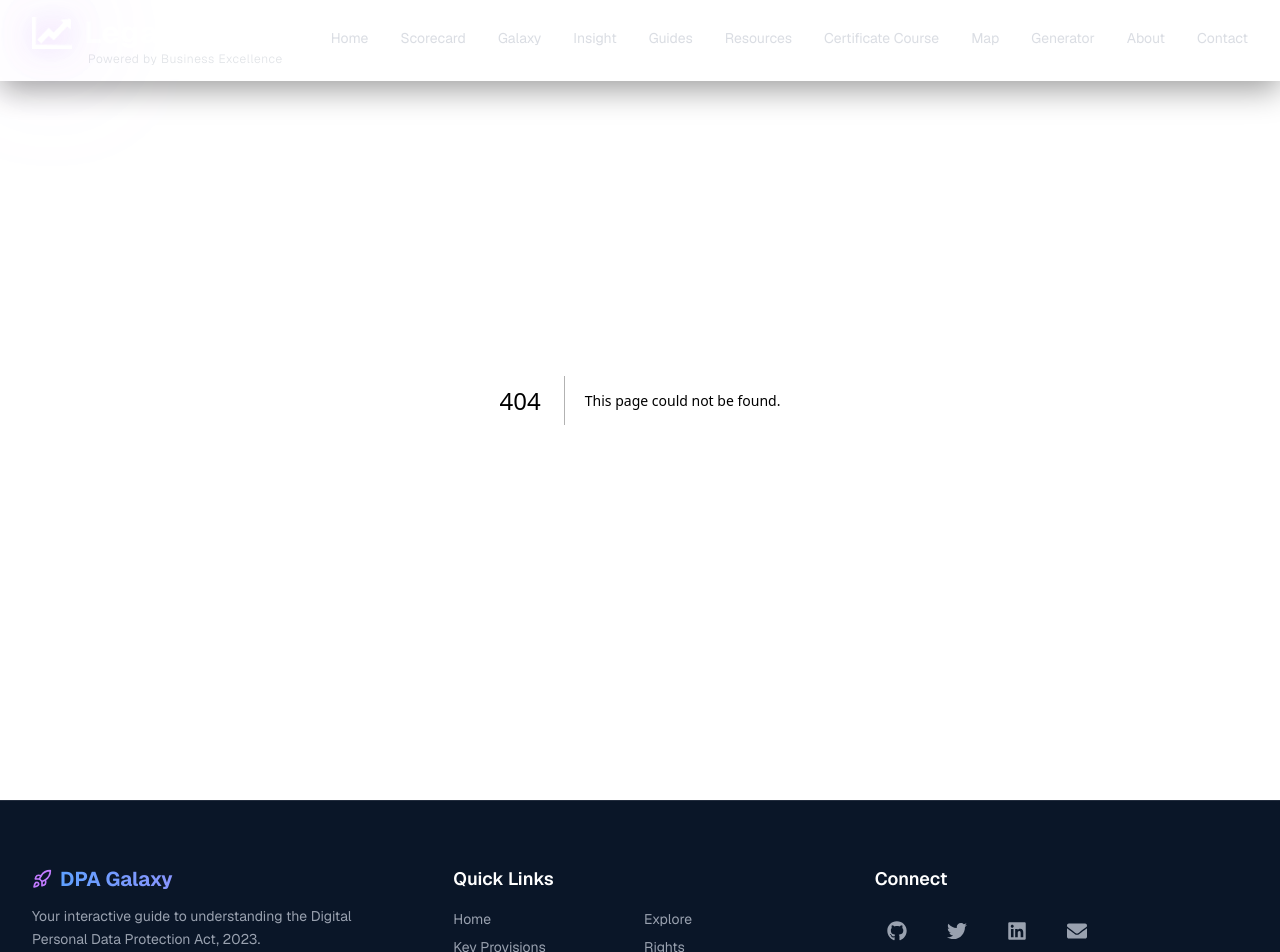
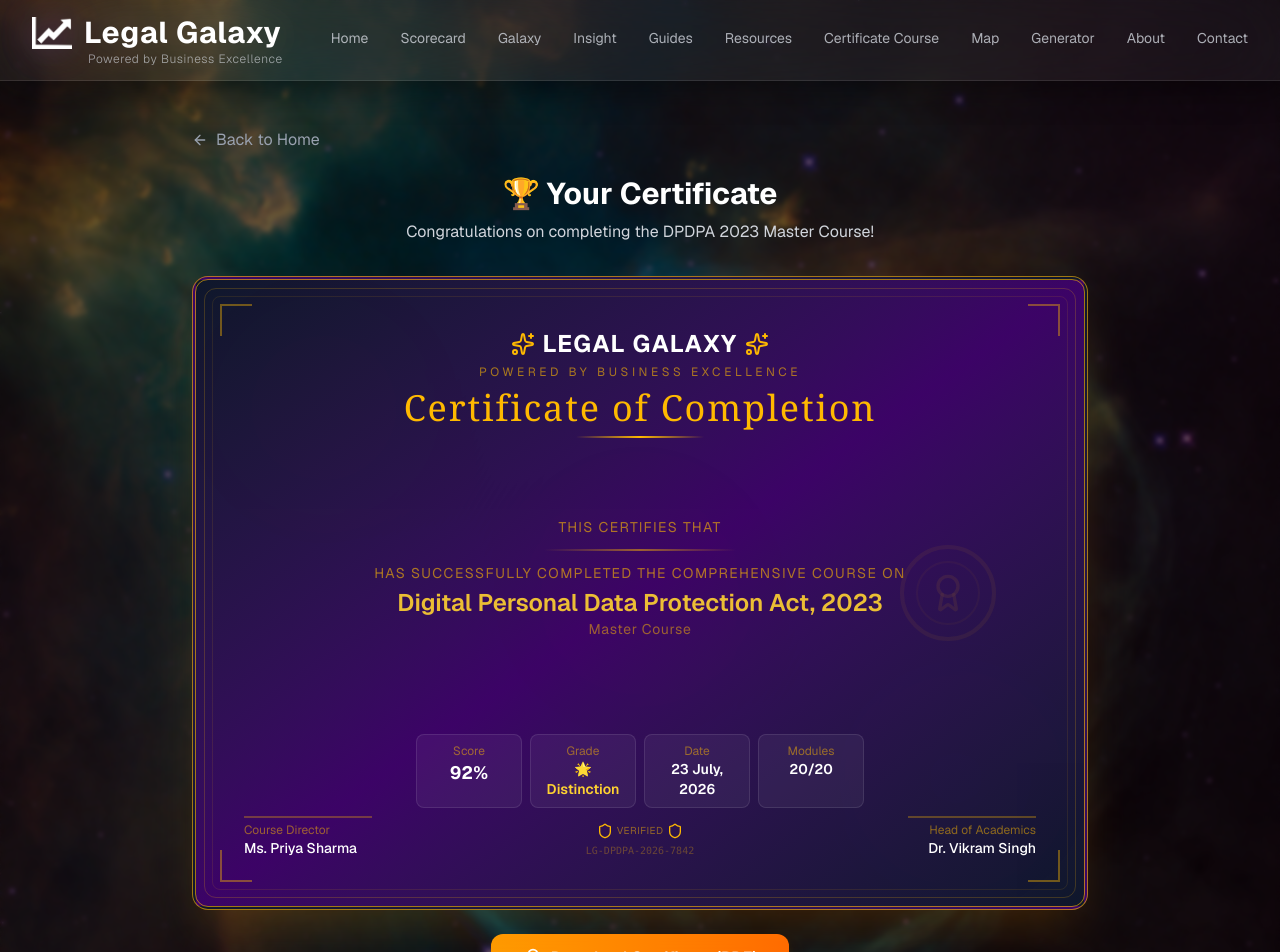
Before and after one commit to yashkulshrestha1102/data-protection-galaxy, a Next.js app: page /certificate in a window 1280 px wide. Before the commit this address had no page. Shown: the top 952 px of the page. Built offline with nearby package versions, Linux system fonts and the light colour scheme.

Commit message:
feat: add certificate page with download option, certificate component

```diff
--- /dev/null
+++ b/app/certificate/page.tsx
@@ -0,0 +1,50 @@
+"use client";
+
+import { useEffect, useState } from 'react';
+import Link from 'next/link';
+import { ArrowLeft } from 'lucide-react';
+import Certificate from '@/components/certificate/Certificate';
+
+export default function CertificatePage() {
+  const [userData, setUserData] = useState({
+    name: 'John Doe',
+    score: 92,
+    date: '23 July, 2026',
+    duration: '120 Hours',
+    modulesCompleted: 20,
+    totalModules: 20,
+    certificateId: 'LG-DPDPA-2026-7842'
+  });
+
+  // Load from localStorage or URL params
+  useEffect(() => {
+    const stored = localStorage.getItem('certificate_data');
+    if (stored) {
+      try {
+        setUserData(JSON.parse(stored));
+      } catch {}
+    }
+  }, []);
+
+  return (
+    <div className="min-h-screen text-white flex flex-col items-center px-4 pt-28 md:pt-32 pb-16 relative overflow-hidden">
+      <div className="absolute inset-0 -z-10 bg-cover bg-center bg-no-repeat" style={{ backgroundImage: "url('/images/home1.jpeg')" }}>
+        <div className="absolute inset-0 bg-black/60 backdrop-blur-[2px]" />
+      </div>
+
+      <div className="max-w-4xl w-full relative z-10">
+        <Link href="/" className="inline-flex items-center gap-2 text-gray-400 hover:text-white transition-colors mb-6 group">
+          <ArrowLeft className="w-4 h-4 group-hover:-translate-x-1 transition-transform" />
+          Back to Home
+        </Link>
+
+        <h1 className="text-3xl font-bold text-white mb-2 text-center">🏆 Your Certificate</h1>
+        <p className="text-gray-300 text-center mb-8">
+          Congratulations on completing the DPDPA 2023 Master Course!
+        </p>
+
+        <Certificate {...userData} />
+      </div>
+    </div>
+  );
+}
--- /dev/null
+++ b/components/certificate/Certificate.tsx
@@ -0,0 +1,169 @@
+"use client";
+
+import { useRef } from 'react';
+import { Award, Star, Shield, Sparkles, CheckCircle } from 'lucide-react';
+
+interface CertificateProps {
+  userName: string;
+  score: number;
+  date: string;
+  duration: string;
+  modulesCompleted: number;
+  totalModules: number;
+  certificateId: string;
+}
+
+export default function Certificate({
+  userName,
+  score,
+  date,
+  duration,
+  modulesCompleted,
+  totalModules,
+  certificateId
+}: CertificateProps) {
+  const certificateRef = useRef<HTMLDivElement>(null);
+
+  const getGrade = (score: number) => {
+    if (score >= 90) return '🌟 Distinction';
+    if (score >= 80) return '🏅 First Class';
+    if (score >= 70) return '🥈 Second Class';
+    return '🥉 Pass';
+  };
+
+  return (
+    <div className="flex flex-col items-center">
+      {/* Preview */}
+      <div
+        ref={certificateRef}
+        className="relative w-full max-w-4xl aspect-[1.414/1] bg-gradient-to-br from-slate-900 via-purple-950 to-slate-900 rounded-2xl border-4 border-double border-amber-400/60 shadow-2xl shadow-amber-500/20 p-8 md:p-12 overflow-hidden"
+      >
+        {/* Background Decorative Elements */}
+        <div className="absolute inset-0 opacity-5">
+          <div className="absolute top-0 left-0 w-64 h-64 bg-amber-400/20 rounded-full blur-3xl" />
+          <div className="absolute bottom-0 right-0 w-64 h-64 bg-purple-400/20 rounded-full blur-3xl" />
+          <div className="absolute top-1/2 left-1/2 -translate-x-1/2 -translate-y-1/2 w-96 h-96 bg-amber-500/10 rounded-full blur-3xl" />
+        </div>
+
+        {/* Border Decor */}
+        <div className="absolute inset-2 border border-amber-400/20 rounded-xl" />
+        <div className="absolute inset-4 border border-amber-400/10 rounded-lg" />
+
+        {/* Corner Decorations */}
+        <div className="absolute top-6 left-6 w-8 h-8 border-t-2 border-l-2 border-amber-400/40" />
+        <div className="absolute top-6 right-6 w-8 h-8 border-t-2 border-r-2 border-amber-400/40" />
+        <div className="absolute bottom-6 left-6 w-8 h-8 border-b-2 border-l-2 border-amber-400/40" />
+        <div className="absolute bottom-6 right-6 w-8 h-8 border-b-2 border-r-2 border-amber-400/40" />
+
+        <div className="relative z-10 h-full flex flex-col items-center justify-between text-center">
+          {/* Header */}
+          <div>
+            <div className="flex items-center justify-center gap-2 mb-1">
+              <Sparkles className="w-6 h-6 text-amber-400" />
+              <span className="text-2xl font-bold text-white tracking-wider">LEGAL GALAXY</span>
+              <Sparkles className="w-6 h-6 text-amber-400" />
+            </div>
+            <p className="text-xs text-amber-400/60 tracking-[0.3em] uppercase">
+              Powered by Business Excellence
+            </p>
+          </div>
+
+          {/* Seal */}
+          <div className="absolute right-10 top-1/2 -translate-y-1/2 opacity-20">
+            <div className="w-24 h-24 rounded-full border-4 border-amber-400/30 flex items-center justify-center">
+              <div className="w-16 h-16 rounded-full border-2 border-amber-400/20 flex items-center justify-center">
+                <Award className="w-10 h-10 text-amber-400/40" />
+              </div>
+            </div>
+          </div>
+
+          {/* Title */}
+          <div className="mt-2">
+            <h2 className="text-3xl md:text-4xl font-serif text-amber-400 tracking-wider">
+              Certificate of Completion
+            </h2>
+            <div className="w-32 h-0.5 bg-gradient-to-r from-transparent via-amber-400 to-transparent mx-auto mt-2" />
+          </div>
+
+          {/* Body */}
+          <div className="flex-1 flex flex-col items-center justify-center -mt-4">
+            <p className="text-sm text-amber-400/60 tracking-widest uppercase mb-2">
+              This certifies that
+            </p>
+            <h3 className="text-3xl md:text-5xl font-bold text-white mb-1">
+              {userName}
+            </h3>
+            <div className="w-48 h-0.5 bg-gradient-to-r from-transparent via-amber-400/50 to-transparent mx-auto" />
+            <p className="text-sm text-amber-400/60 tracking-widest uppercase mt-3">
+              has successfully completed the comprehensive course on
+            </p>
+            <h4 className="text-xl md:text-2xl font-semibold text-amber-300/90 mt-1">
+              Digital Personal Data Protection Act, 2023
+            </h4>
+            <p className="text-sm text-amber-400/50 tracking-wider">
+              Master Course
+            </p>
+          </div>
+
+          {/* Details */}
+          <div className="w-full max-w-md">
+            <div className="grid grid-cols-2 md:grid-cols-4 gap-2 text-xs">
+              <div className="bg-white/5 rounded-lg p-2 border border-white/10">
+                <p className="text-amber-400/50">Score</p>
+                <p className="text-white font-bold text-lg">{score}%</p>
+              </div>
+              <div className="bg-white/5 rounded-lg p-2 border border-white/10">
+                <p className="text-amber-400/50">Grade</p>
+                <p className="text-amber-300 font-semibold text-sm">{getGrade(score)}</p>
+              </div>
+              <div className="bg-white/5 rounded-lg p-2 border border-white/10">
+                <p className="text-amber-400/50">Date</p>
+                <p className="text-white font-semibold text-sm">{date}</p>
+              </div>
+              <div className="bg-white/5 rounded-lg p-2 border border-white/10">
+                <p className="text-amber-400/50">Modules</p>
+                <p className="text-white font-semibold text-sm">{modulesCompleted}/{totalModules}</p>
+              </div>
+            </div>
+          </div>
+
+          {/* Footer */}
+          <div className="w-full mt-2">
+            <div className="flex justify-between items-end">
+              <div className="text-left">
+                <div className="w-32 h-0.5 bg-amber-400/30 mb-1" />
+                <p className="text-xs text-amber-400/50">Course Director</p>
+                <p className="text-sm text-white font-medium">Ms. Priya Sharma</p>
+              </div>
+              <div className="text-center">
+                <div className="flex items-center gap-1 justify-center">
+                  <Shield className="w-4 h-4 text-amber-400" />
+                  <span className="text-[10px] text-amber-400/50 tracking-wider">VERIFIED</span>
+                  <Shield className="w-4 h-4 text-amber-400" />
+                </div>
+                <p className="text-[10px] text-amber-400/30 mt-1 font-mono">{certificateId}</p>
+              </div>
+              <div className="text-right">
+                <div className="w-32 h-0.5 bg-amber-400/30 mb-1 ml-auto" />
+                <p className="text-xs text-amber-400/50">Head of Academics</p>
+                <p className="text-sm text-white font-medium">Dr. Vikram Singh</p>
+              </div>
+            </div>
+          </div>
+        </div>
+      </div>
+
+      {/* Download Button */}
+      <button
+        onClick={() => {
+          // Will implement download function
+          alert('📥 Certificate download coming soon!');
+        }}
+        className="mt-6 px-8 py-3 rounded-xl bg-gradient-to-r from-amber-500 to-orange-500 text-white font-semibold hover:scale-105 transition-all flex items-center gap-2 shadow-lg shadow-amber-500/25"
+      >
+        <Award className="w-5 h-5" />
+        Download Certificate (PDF)
+      </button>
+    </div>
+  );
+}
```
